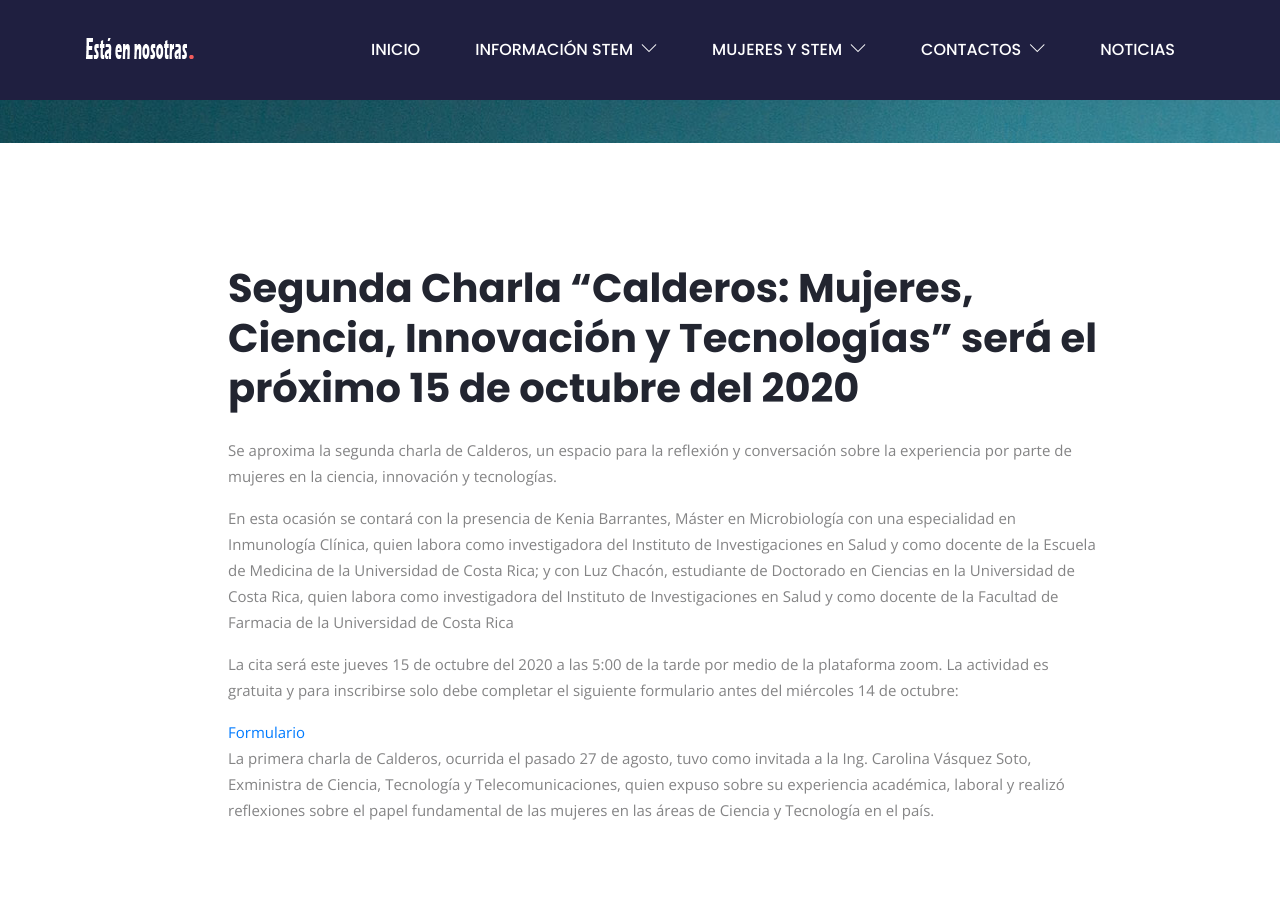
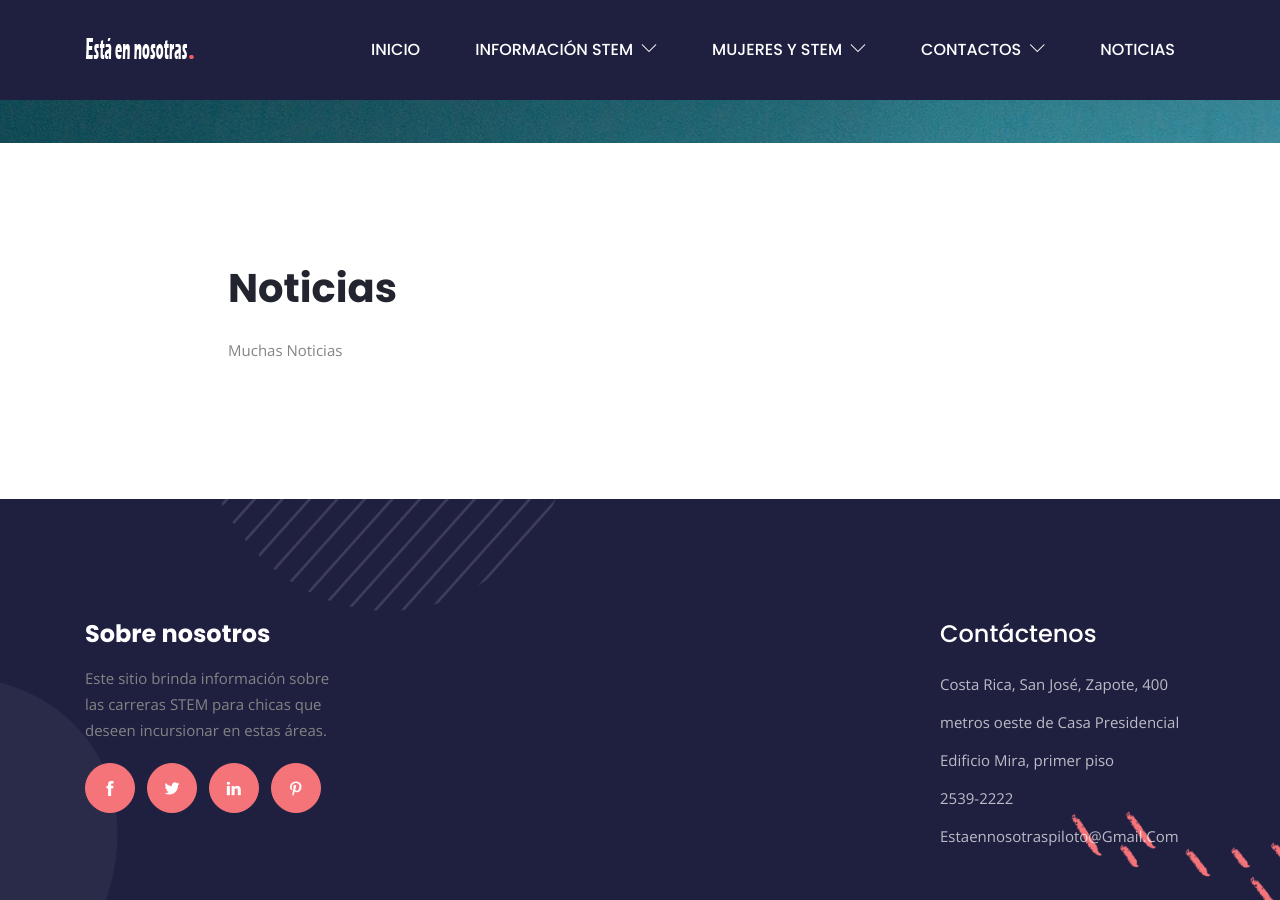
Before and after one commit to estaennosotraspiloto/estaennosotraspiloto, a Jekyll site: the page built from noticias.html, in a window 1280 px wide and 900 px high, scrolled down 358 px. Built offline with Jekyll 4.4.1, drawn with Linux system fonts in a browser that asks for light colours.

Commit message:
Revert "Cambios"
This reverts commit 17281e8daab5b9aed57906178c3028171de7de69.

```diff
--- a/noticias.html
+++ b/noticias.html
@@ -13,11 +13,8 @@ description: Dolor sit amet consectetur elit sed do eiusmod tempor incididunt la
 		<div class="row justify-content-center align-items-center bg-gray">
 			<div class="col-lg-10">
 				<div class="contact-content pl-lg-5 mb-5 mb-lg-0">
-					<h3 class="mb-4 font-weight-bold">Segunda Charla “Calderos: Mujeres, Ciencia, Innovación y Tecnologías”  será el próximo 15 de octubre del 2020</h3>
-					<p>Se aproxima la segunda charla de Calderos, un espacio para la reflexión y conversación sobre la experiencia por parte de mujeres en la ciencia, innovación y tecnologías.</p>
-					<p>En esta ocasión se contará con la presencia de Kenia Barrantes, Máster en Microbiología con una especialidad en Inmunología Clínica, quien labora como investigadora del Instituto de Investigaciones en Salud y como docente de la Escuela de Medicina de la Universidad de Costa Rica; y con Luz Chacón, estudiante de Doctorado en Ciencias en la Universidad de Costa Rica, quien labora como investigadora del Instituto de Investigaciones en Salud y como docente de la Facultad de Farmacia de la Universidad de Costa Rica</p>
-					<p>La cita será este jueves 15 de octubre del 2020 a las 5:00 de la tarde por medio de la plataforma zoom. La actividad es gratuita y para inscribirse solo debe  completar el siguiente formulario antes del miércoles 14 de octubre:</p> <a href="http://bit.ly/calderos_charla_2">Formulario</a>
-					<p>La primera charla de Calderos, ocurrida el pasado 27 de agosto, tuvo como invitada a la Ing. Carolina Vásquez Soto, Exministra de Ciencia, Tecnología y Telecomunicaciones, quien expuso sobre su experiencia académica, laboral y realizó reflexiones sobre el papel fundamental de las mujeres en las áreas de Ciencia y Tecnología en el país.</p>
+					<h3 class="mb-4 font-weight-bold">Noticias</h3>
+					<p>Muchas Noticias</p>
 				</div>
 			</div>
 		</div>
```
